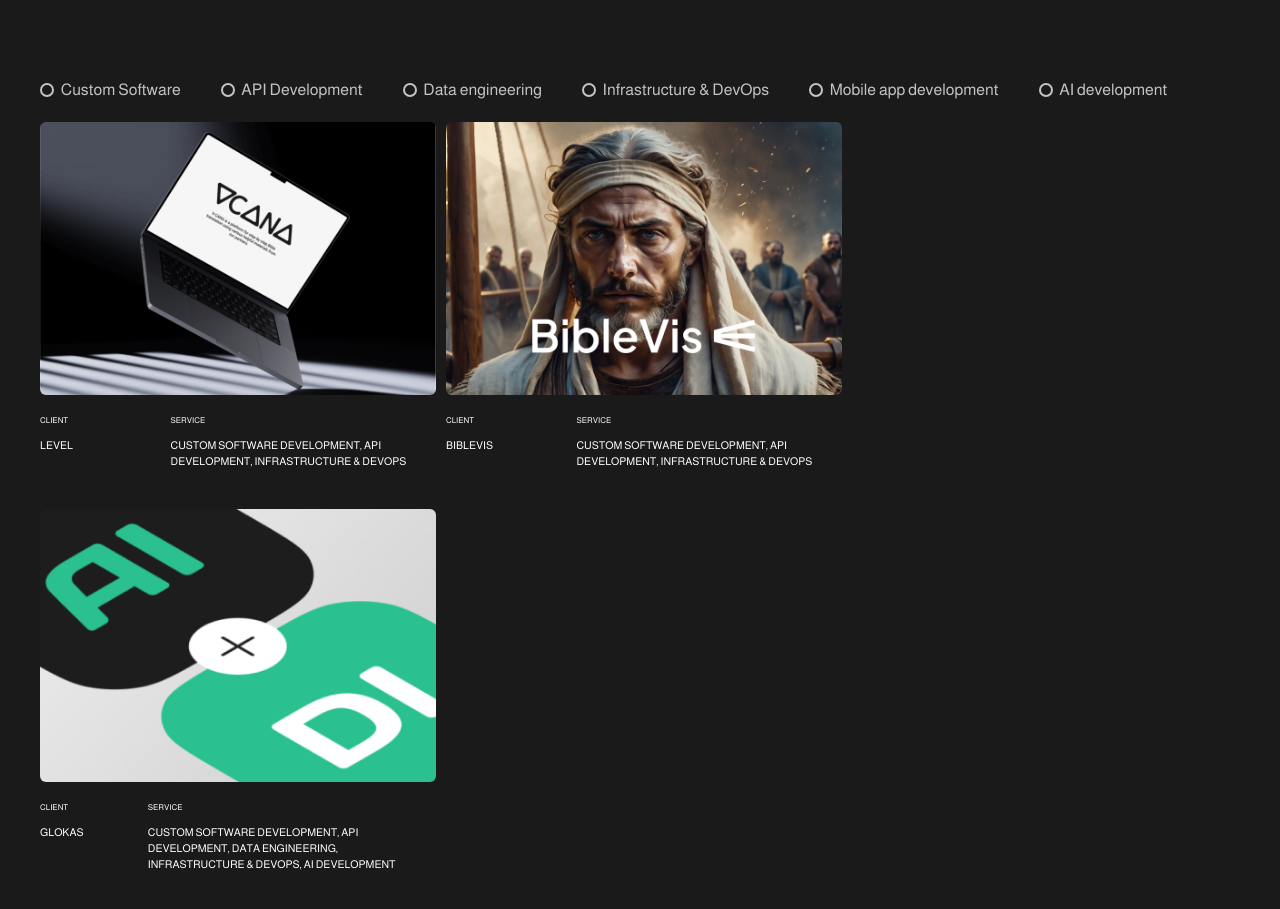
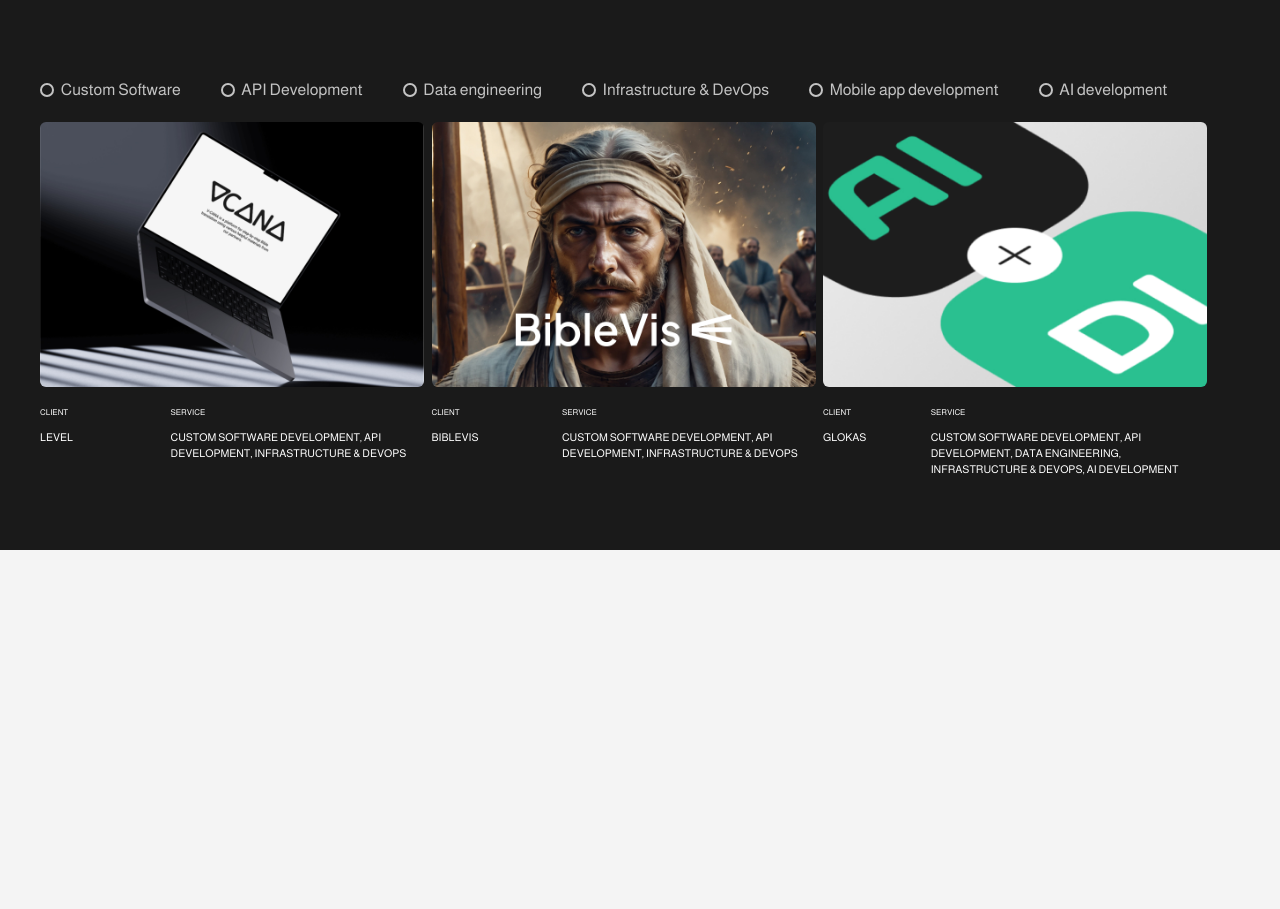
Before and after one commit to gecraft-com/gecraft-website, a React (Vite) app: page / in a window 1280 px wide. Shown: the part 2114-3023 px from the top of the page. After the commit the page ends 2664 px from the top, so only its background shows below. Built offline with nearby package versions, Linux system fonts and the light colour scheme; what @nextui-org/react would draw is missing.

Commit message:
correct modal window and projects

```diff
--- a/src/components/ModalWindow.jsx
+++ b/src/components/ModalWindow.jsx
@@ -54,7 +54,7 @@ function ModalWindow({ modalIsOpen, onCloseModal, children, label }) {
         <div className="mt-[20.5vw] flex h-[28.7vw] w-full items-center justify-center border-t border-ourServicesBtn text-center sm:mt-[10.5vw] sm:h-[13.05vw] md:mt-[10.6vw] md:h-[8.83vw] lg:mt-[9.37vw] lg:h-[6.14vw] 2xl:mt-[7.26vw] 2xl:h-[3.43vw]">
           <button
             onClick={onCloseModal}
-            className="h-[20.5vw] w-[98.3vw] rounded-full text-[3.6vw] uppercase hover:bg-buttonHover sm:h-[10vw] sm:text-[1.83vw] md:h-[6vw] md:text-[1.42vw] lg:h-[5vw] lg:text-[0.84vw] 2xl:h-[2.8vw] 2xl:text-[0.47vw]"
+            className="h-[20.5vw] w-[98.3vw] rounded-full text-[3.6vw] uppercase sm:h-[10vw] sm:text-[1.83vw] md:h-[6vw] md:text-[1.42vw] lg:h-[5vw] lg:text-[0.84vw] 2xl:h-[2.8vw] 2xl:text-[0.47vw]"
           >
             Close
           </button>
--- a/src/components/Project.jsx
+++ b/src/components/Project.jsx
@@ -2,7 +2,7 @@ import PropTypes from 'prop-types'
 
 function Project({ project, handleClick, color }) {
   return (
-    <div className="w-full md:min-w-[43.43vw] md:max-w-[43.43vw] lg:min-w-[33%] lg:max-w-[33%] 2xl:min-w-[33%] 2xl:max-w-[33%]">
+    <div className="w-full md:w-[43.43vw] lg:w-[29.8vw] 2xl:w-[25vw]">
       <button className="border-0" onClick={() => handleClick(project)}>
         <img src={project.img} alt={project.client} className="w-full rounded-md" />
         <div className="mt-[5.14vw] block md:mt-5 md:flex md:gap-x-10 lg:w-[30vw] 2xl:w-[22.95vw] 2xl:gap-x-5">
```
